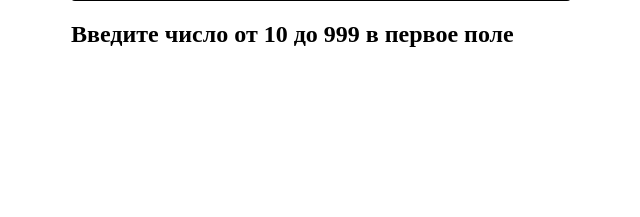
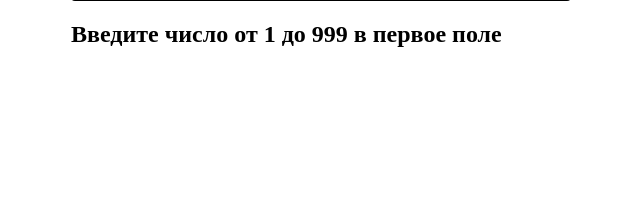
Before and after one commit to SergeyUstilka/phpStudy, a PHP site: page / in a window 1280 px wide. Shown: the part 487-704 px from the top of the page, without its empty margins (319-959 px from the left). Run offline with PHP 8.4, Linux system fonts and the light colour scheme; data that the repository does not hold is empty.

Commit message:
Наладил валидацию первого поля д/з 25.09.2018г v1.2

```diff
--- a/index.php
+++ b/index.php
@@ -60,7 +60,7 @@ if (preg_match($reg_exp, $_POST['text_length'],$match)){
     $a = strlen(strrchr($substr, ' '));
     echo "<h3>Получаем:</h3> </br>".$lastsubst = substr($substr,  0 , strlen($substr) -  $a)." ...";
 }else{
-    echo '<h2>Введите число от 10 до 999 в первое поле</h2>';
+    echo '<h2>Введите число от 1 до 999 в первое поле</h2>';
 }
 ?>
 </p>
```
